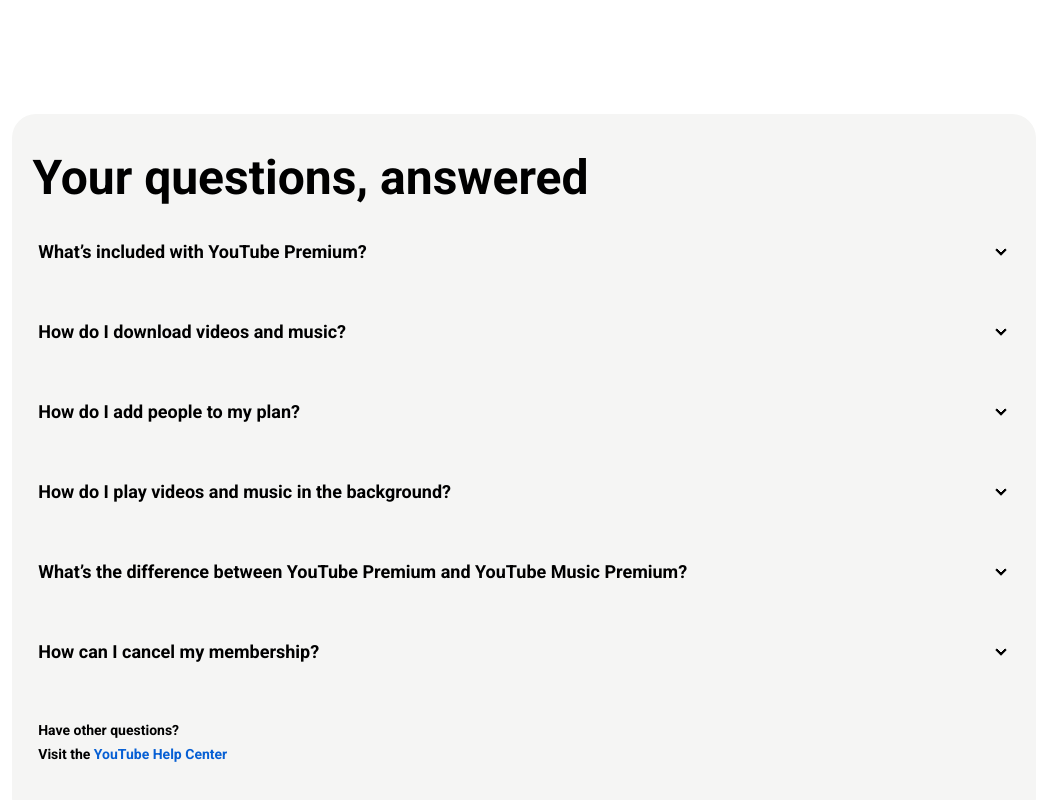
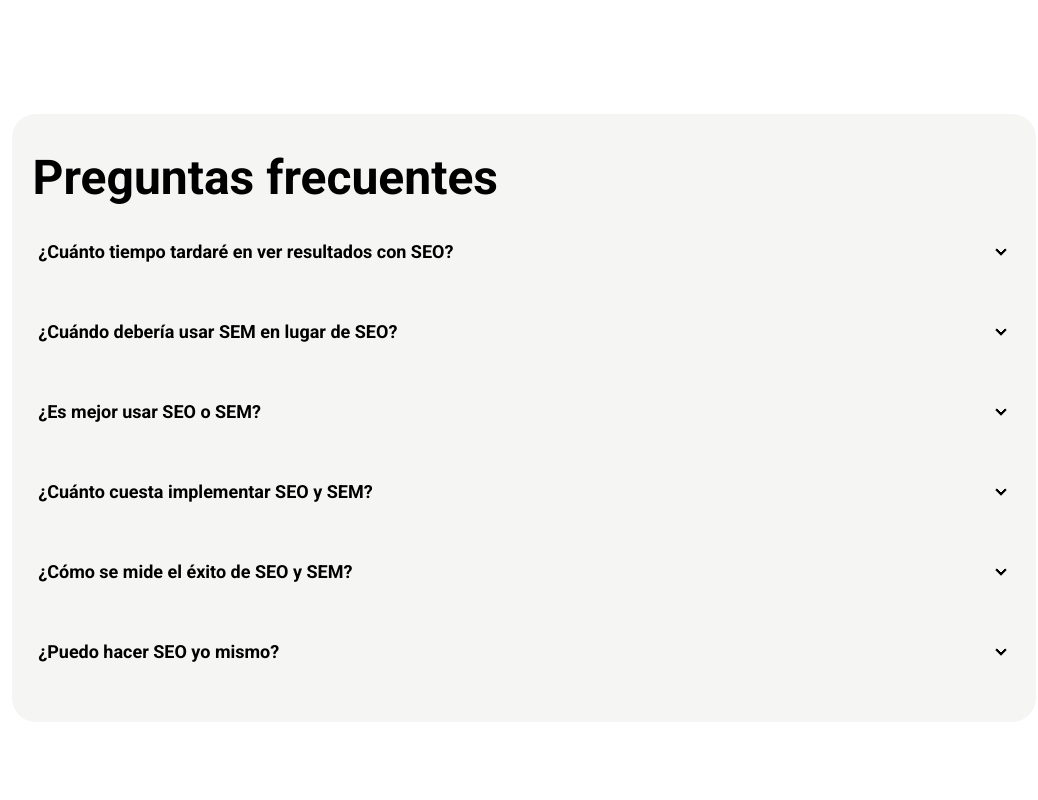
Before and after one commit to Shakib-Shajid/youtube-whale, a Next.js app: page / in a window 1280 px wide. Shown: the part 4129-4929 px from the top of the page, without its empty margins (116-1154 px from the left). After the commit the page ends 4891 px from the top, so only its background shows below. Built offline with nearby package versions, Linux system fonts and the light colour scheme.

Commit message:
faq added

```diff
--- a/src/app/components/FAQ.jsx
+++ b/src/app/components/FAQ.jsx
@@ -4,76 +4,71 @@ const FAQ = () => {
     return (
         //
         <div className='bg-stone-100 w-[96%] lg:w-[80%] rounded-3xl mx-auto my-10 py-5' data-aos="flip-left">
-            <h3 className='text-3xl md:text-5xl font-bold py-5 w-[88%] lg:w-[96%] mx-auto'>Your questions, answered</h3>
+            <h3 className='text-3xl md:text-5xl font-bold py-5 w-[88%] lg:w-[96%] mx-auto'>Preguntas frecuentes</h3>
             <div className='w-[96%] lg:w-[98%] mx-auto rounded-2xl '>
                 <div className="collapse collapse-arrow mb-5">
                     <input type="checkbox" name="my-accordion-2" />
-                    <div className="collapse-title text-base md:text-lg font-bold">What’s included with YouTube Premium?</div>
+                    <div className="collapse-title text-base md:text-lg font-bold">¿Cuánto tiempo tardaré en ver resultados con SEO? </div>
                     <div className="collapse-content text-[#606060]">
-                        <p>With a YouTube Premium membership, you can watch ad-free videos on YouTube. Plus, you can download videos to watch offline—and you can play videos in the background while you use other apps.
-                            <br /><br />
-                            YouTube Music Premium is included in your YouTube Premium membership. Download the YouTube Music app to listen to over 100 million songs ad-free, offline, and while your screen is locked. <br /><br />
-                            You can also watch videos on the YouTube Kids app without ads.
+                        <p>Los resultados de SEO pueden tardar de 3 a 6 meses en ser visibles, ya que es una estrategia a
+                            largo plazo que requiere tiempo para construir autoridad y relevancia en los motores de búsqueda.</p>
+                    </div>
+                </div>
+                <div className="collapse collapse-arrow mb-5">
+                    <input type="checkbox" name="my-accordion-2" />
+                    <div className="collapse-title text-base md:text-lg font-bold">¿Cuándo debería usar SEM en lugar de SEO? </div>
+                    <div className="collapse-content text-[#606060]">
+                        <p>El SEM es ideal para generar tráfico rápido, como en el lanzamiento de un nuevo producto o una
+                            promoción temporal. Es útil cuando se necesitan resultados inmediatos y segmentados.</p>
+                    </div>
+                </div>
+                <div className="collapse collapse-arrow mb-5">
+                    <input type="checkbox" name="my-accordion-2" />
+                    <div className="collapse-title text-base md:text-lg font-bold">¿Es mejor usar SEO o SEM? </div>
+                    <div className="collapse-content text-[#606060]">
+                        <p>No hay una respuesta única; ambos tienen sus beneficios. El SEO es mejor para una estrategia a
+                            largo plazo y sostenible, mientras que el SEM es útil para obtener resultados rápidos. La
+                            combinación de ambos maximiza los beneficios.</p>
+                    </div>
+                </div>
+                <div className="collapse collapse-arrow mb-5">
+                    <input type="checkbox" name="my-accordion-2" />
+                    <div className="collapse-title text-base md:text-lg font-bold">¿Cuánto cuesta implementar SEO y SEM?</div>
+                    <div className="collapse-content text-[#606060]">
+                        <p>El coste del SEO varía según la complejidad del sitio y la competencia, pero generalmente implica
+                            una inversión inicial y mantenimiento continuo. El SEM, por otro lado, requiere un presupuesto
+                            constante para los anuncios, con costes que dependen de la competencia por las palabras clave y
+                            la duración de las campañas.</p>
+                    </div>
+                </div>
+                <div className="collapse collapse-arrow mb-5">
+                    <input type="checkbox" name="my-accordion-2" />
+                    <div className="collapse-title text-base md:text-lg font-bold">¿Cómo se mide el éxito de SEO y SEM? </div>
+                    <div className="collapse-content text-[#606060]">
+                        <p>El éxito del SEO se mide mediante métricas como el tráfico orgánico, la posición en los resultados
+                            de búsqueda y las conversiones. Para el SEM, se utilizan métricas como el CTR (Click-Through
+                            Rate), el CPC (Cost Per Click) y el ROI (Return on Investment). Ambas estrategias deben ser
+                            monitoreadas y ajustadas regularmente para maximizar su efectividad.
                         </p>
                     </div>
                 </div>
                 <div className="collapse collapse-arrow mb-5">
                     <input type="checkbox" name="my-accordion-2" />
-                    <div className="collapse-title text-base md:text-lg font-bold">How do I download videos and music?</div>
+                    <div className="collapse-title text-base md:text-lg font-bold">¿Puedo hacer SEO yo mismo? </div>
                     <div className="collapse-content text-[#606060]">
-                        <p>You can download and watch videos and music on your mobile device using the YouTube app, the YouTube Music app, or the YouTube Kids app. You can also download videos and watch on your computer using Chrome, Edge & Opera browsers.
-                            <br /><br />
-                            You can watch or listen to content offline for up to 30 days without being connected to the internet.
-                            <br /><br />
-                            <span className='text-[#065FD4]'>Learn more about how to watch videos offline</span>
-                        </p>
+                        <p>El SEO incluye aspectos técnicos como la optimización de la velocidad del sitio, la estructura del
+                            código, la configuración del servidor y la implementación de etiquetas y metadatos. Estos
+                            elementos requieren conocimientos especializados en desarrollo web y análisis de datos, por lo
+                            que es recomendable contar con profesionales experimentados para obtener los
+                            mejores resultados.</p>
                     </div>
                 </div>
-                <div className="collapse collapse-arrow mb-5">
-                    <input type="checkbox" name="my-accordion-2" />
-                    <div className="collapse-title text-base md:text-lg font-bold">How do I add people to my plan?</div>
-                    <div className="collapse-content text-[#606060]">
-                        <p>You can share your YouTube Premium membership with up to 5 additional household members with a family plan. Once you get a family plan, you can add members if you’re the family manager of your plan. Family members sharing a family plan must live in the same household as the family manager and have a Google account. Each family member gets their own private, personalized account.
-                            <br /><br />
-                            <span className='text-[#065FD4]'>Learn more about our family plan</span>
-                        </p>
-                    </div>
-                </div>
-                <div className="collapse collapse-arrow mb-5">
-                    <input type="checkbox" name="my-accordion-2" />
-                    <div className="collapse-title text-base md:text-lg font-bold">How do I play videos and music in the background?</div>
-                    <div className="collapse-content text-[#606060]">
-                        <p>With YouTube Premium, background play is on by default for YouTube, YouTube Music, and YouTube Kids. This means if you’re watching a video on YouTube and you leave the YouTube app, the video will keep playing in the background until you pause it. You can turn off background play anytime in your settings.
-                            <br /><br />
-                            <span className='text-[#065FD4]'>Learn more about Background Play</span>
-                        </p>
-                    </div>
-                </div>
-                <div className="collapse collapse-arrow mb-5">
-                    <input type="checkbox" name="my-accordion-2" />
-                    <div className="collapse-title text-base md:text-lg font-bold">What’s the difference between YouTube Premium and YouTube Music Premium?</div>
-                    <div className="collapse-content text-[#606060]">
-                        <p>With YouTube Premium, you can watch videos on the YouTube app ad-free, offline, and in the background.
-                            <br /><br />
-                            YouTube Music Premium is included in your YouTube Premium membership. Download the YouTube Music app to listen to over 100 million songs ad-free, offline, and while your screen is locked.
-                            <br /><br />
-                            <span className='text-[#065FD4]'>Learn more about YouTube Music</span>
-                        </p>
-                    </div>
-                </div>
-                <div className="collapse collapse-arrow mb-5">
-                    <input type="checkbox" name="my-accordion-2" />
-                    <div className="collapse-title text-base md:text-lg font-bold">How can I cancel my membership?</div>
-                    <div className="collapse-content text-[#606060]">
-                        <p>Cancel your membership by visiting the <span className='text-[#065FD4]'>Paid Membership page</span>. You can rejoin YouTube Premium at any time.</p>
-                    </div>
-                </div>
-                <div className="collapse mb-5">
+                {/* <div className="collapse mb-5">
                     <input type="checkbox" name="my-accordion-2" />
                     <div className="collapse-title text-sm font-bold leading-6">Have other questions? <br />
                         Visit the <span className='text-[#065FD4]'>YouTube Help Center</span></div>
 
-                </div>
+                </div> */}
             </div>
         </div >
     );
```
